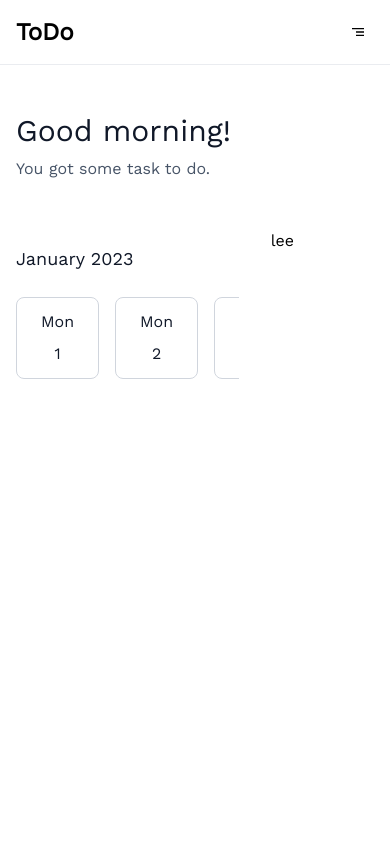
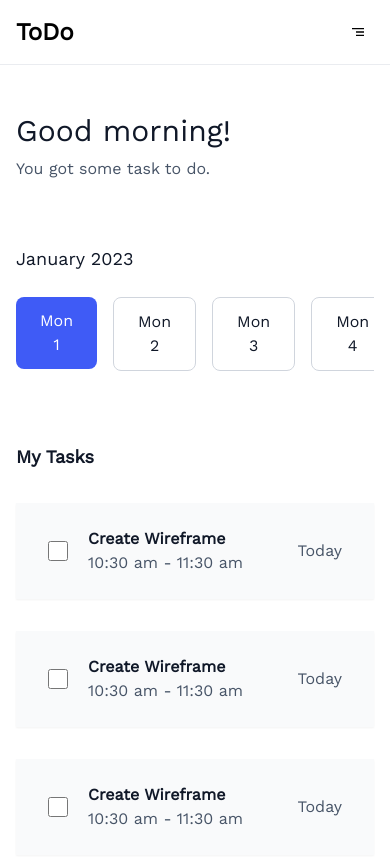
Before and after one commit to sammy-code98/schoolinkaTodo, a React (Vite) app: page / in a window 390 px wide. Shown: the top 864 px of the page. Built offline with nearby package versions, Linux system fonts and the light colour scheme.

Commit message:
feat:add task card component

```diff
--- a/src/App.tsx
+++ b/src/App.tsx
@@ -1,4 +1,4 @@
-import { Header, DateSlider } from "./components"
+import { Header, DateSlider, TaskCard } from "./components"
 import { MdAdd } from "react-icons/md";
 
 
@@ -21,13 +21,20 @@ function App() {
           </div>
         </div>
 
-        <div className="mt-12 grid grid-cols-3 gap-4">
-
+        <div className="mt-12 grid grid-cols-1 lg:grid-cols-3 gap-4">
           <div className="col-span-2 p-4 border-r-secondary_grey">
             <DateSlider />
+            <div className="mt-4">
+              <h5 className="text-primary_black text-lg font-semibold">My Tasks</h5>
+              <TaskCard title={"Create Wireframe"} timestamp={"10:30 am - 11:30 am"} day={"Today"} />
+              <TaskCard title={"Create Wireframe"} timestamp={"10:30 am - 11:30 am"} day={"Today"} />
+              <TaskCard title={"Create Wireframe"} timestamp={"10:30 am - 11:30 am"} day={"Today"} />
+
+            </div>
           </div>
-          <div>lee</div>
+          <div className="hidden lg:block">lee</div>
         </div>
+
 
       </div>
     </>
--- a/src/components/DateSlider/index.tsx
+++ b/src/components/DateSlider/index.tsx
@@ -1,18 +1,21 @@
+import { useState } from "react"
 
 export default function Index() {
+    const [isActive, setIsActive] = useState<number>(0)
+
     return (
         <div>
             <h5 className="text-primary_black font-normal text-lg">January 2023</h5>
 
-            <div className="py-6 flex w-full justify-center items-center    ">
-                {/* flex overflow-x-auto space-x-8 w-1/2  */}
+            <div className="py-6 flex w-full justify-center items-center">
                 <div className="w-full flex justify-between items-start mb-8 space-x-4 overflow-x-scroll horizontal-bar">
-                    {CalenderData.map((calDay) => (
-                        <div className="flex flex-none flex-col items-center space-y-1">
-
-                            <div className="rounded-lg border px-6 py-3 border-date_grey bg-base_white drop-shadow-[0px_1px_2px_0px_rgba(16, 24, 40, 0.05)]">
-                                <h5 className="text-center text-primary_black">{calDay.day}</h5>
-                                <h5 className="text-center text-primary_black mt-2">{calDay.num}</h5>
+                    {CalenderData.map((calDay, index) => (
+                        <div className="flex flex-none flex-col items-center space-y-1" key={calDay.num}>
+                            <div
+                                onClick={() => setIsActive(index)}
+                                className={index === isActive ? 'bg-primary_blue rounded-lg  px-6 py-3 cursor-pointer' : "rounded-lg border px-6 py-3 cursor-pointer border-date_grey bg-base_white drop-shadow-[0px_1px_2px_0px_rgba(16, 24, 40, 0.05)]"}>
+                                <h5 className={index === isActive ? 'text-base_white' : "text-center text-primary_black"}>{calDay.day}</h5>
+                                <h5 className={index === isActive ? 'text-base_white text-center' : "text-center text-primary_black"}>{calDay.num}</h5>
                             </div>
                         </div>
 
--- a/src/components/Header/index.tsx
+++ b/src/components/Header/index.tsx
@@ -3,7 +3,7 @@ import { MdOutlineSettings, MdOutlineNotificationsNone, MdSegment, MdClear } fro
 
 
 export default function Index() {
-    const [menuOpen, setMenuOpen] = useState(false)
+    const [menuOpen, setMenuOpen] = useState<boolean>(false)
     const handleClick = () => setMenuOpen(!menuOpen)
     return (
         <header>
--- /dev/null
+++ b/src/components/TaskCard/index.tsx
@@ -0,0 +1,26 @@
+
+
+type TaskCardProps = {
+    title: string,
+    timestamp: string,
+    day: string
+}
+
+export default function Index({ title, timestamp, day }: TaskCardProps) {
+    return (
+        <div className="mt-8 w-full">
+            <div className="flex justify-between items-center bg-card_white py-6 px-8 border-b-secondary_grey shadow-sm">
+                <div className="flex gap-2 items-center">
+                    <input type="checkbox" className="w-5 h-5 bg-base_white border-secondary_grey rounded focus:ring-primary_blue" />
+                    <div className="ml-3">
+                        <h3 className="text-primary_black font-semibold">{title}</h3>
+                        <p className="text-grey font-normal">{timestamp}</p>
+                    </div>
+                </div>
+                <div>
+                    <p className="text-grey font-normal">{day}</p>
+                </div>
+            </div>
+        </div>
+    )
+}
--- a/src/components/index.ts
+++ b/src/components/index.ts
@@ -1,4 +1,5 @@
 import Header from "./Header";
 import DateSlider from "./DateSlider";
+import TaskCard from "./TaskCard";
 
-export { Header, DateSlider };
+export { Header, DateSlider, TaskCard };
--- a/tailwind.config.js
+++ b/tailwind.config.js
@@ -21,6 +21,7 @@ export default {
         primary_blue: "#3F5BF6",
         grey: "#475467",
         date_grey: "#D0D5DD",
+        card_white: "#F9FAFB",
       },
       fontFamily: {
         sans: ["Work Sans", "sans-serif"],
```
